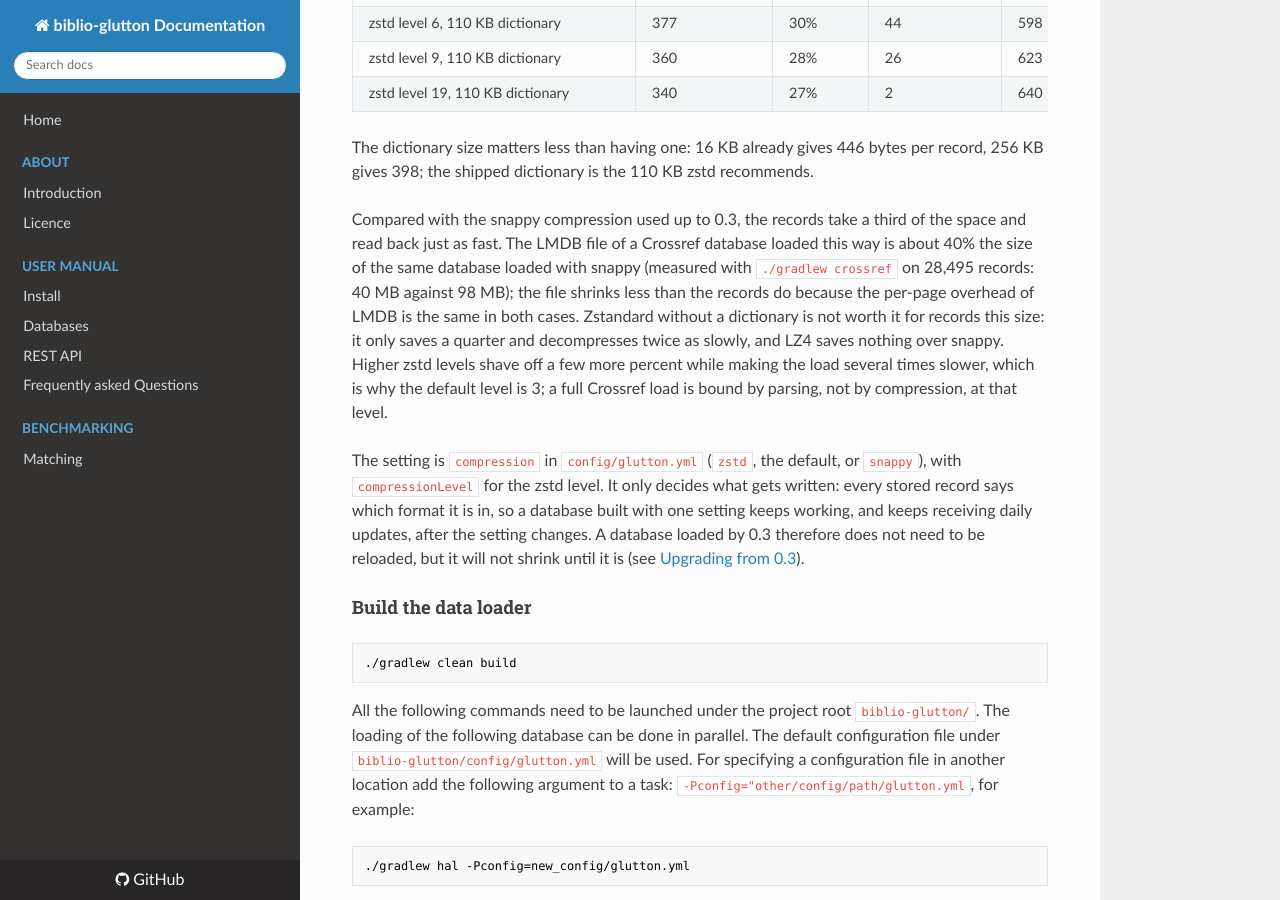
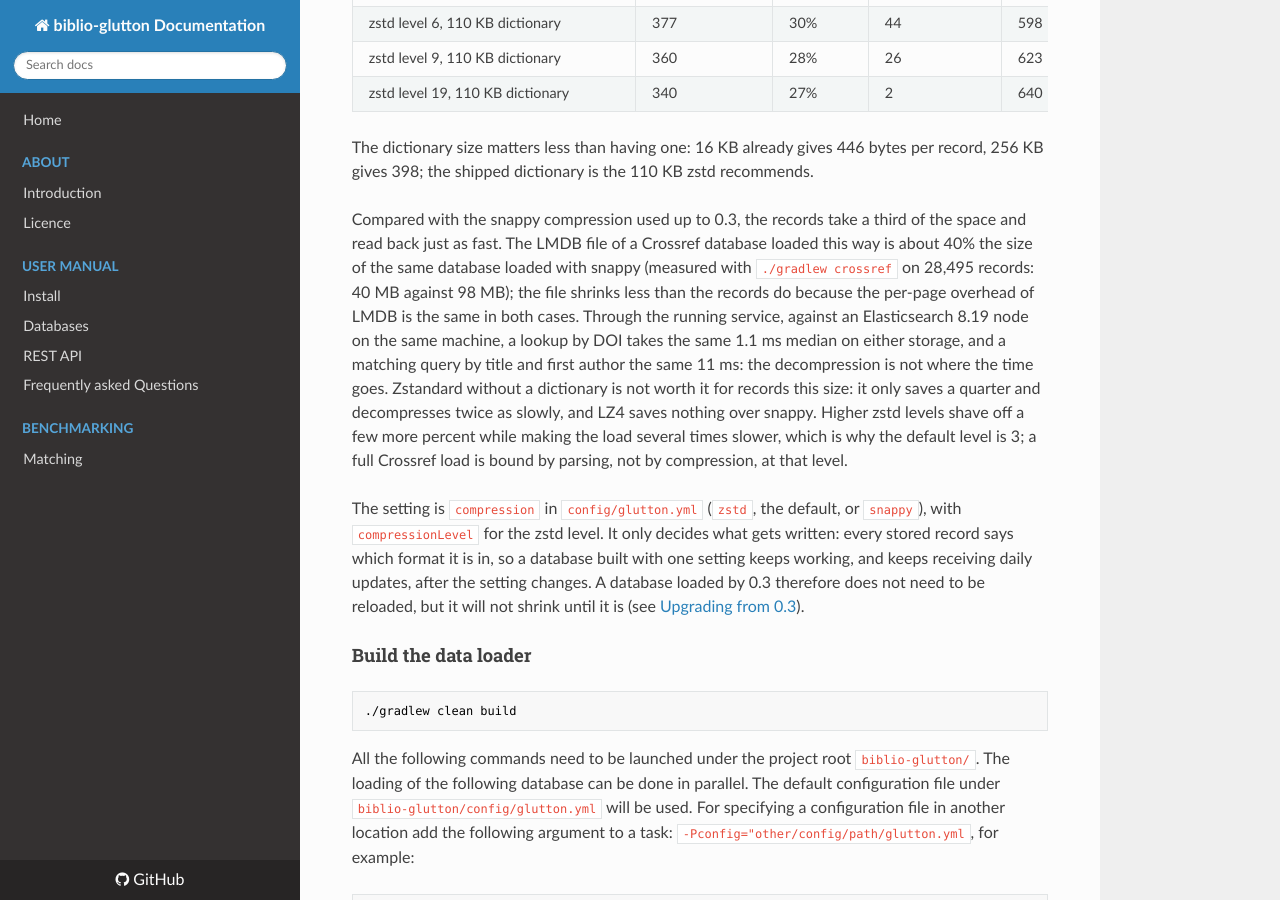
Before and after one commit to kermitt2/biblio-glutton, an MkDocs documentation site: the page built from doc/Build-Databases.md, in a window 1280 px wide and 900 px high, scrolled down 3160 px. Built offline with MkDocs 1.6.1, drawn with Linux system fonts in a browser that asks for light colours; nearby versions of some CDN libraries.

Commit message:
Say what the compression costs through the service, measured on a real node

```diff
--- a/doc/Build-Databases.md
+++ b/doc/Build-Databases.md
@@ -92,7 +92,7 @@
 
 The dictionary size matters less than having one: 16 KB already gives 446 bytes per record, 256 KB gives 398; the shipped dictionary is the 110 KB zstd recommends.
 
-Compared with the snappy compression used up to 0.3, the records take a third of the space and read back just as fast. The LMDB file of a Crossref database loaded this way is about 40% the size of the same database loaded with snappy (measured with `./gradlew crossref` on 28,495 records: 40 MB against 98 MB); the file shrinks less than the records do because the per-page overhead of LMDB is the same in both cases. Zstandard without a dictionary is not worth it for records this size: it only saves a quarter and decompresses twice as slowly, and LZ4 saves nothing over snappy. Higher zstd levels shave off a few more percent while making the load several times slower, which is why the default level is 3; a full Crossref load is bound by parsing, not by compression, at that level.
+Compared with the snappy compression used up to 0.3, the records take a third of the space and read back just as fast. The LMDB file of a Crossref database loaded this way is about 40% the size of the same database loaded with snappy (measured with `./gradlew crossref` on 28,495 records: 40 MB against 98 MB); the file shrinks less than the records do because the per-page overhead of LMDB is the same in both cases. Through the running service, against an Elasticsearch 8.19 node on the same machine, a lookup by DOI takes the same 1.1 ms median on either storage, and a matching query by title and first author the same 11 ms: the decompression is not where the time goes. Zstandard without a dictionary is not worth it for records this size: it only saves a quarter and decompresses twice as slowly, and LZ4 saves nothing over snappy. Higher zstd levels shave off a few more percent while making the load several times slower, which is why the default level is 3; a full Crossref load is bound by parsing, not by compression, at that level.
 
 The setting is `compression` in `config/glutton.yml` (`zstd`, the default, or `snappy`), with `compressionLevel` for the zstd level. It only decides what gets written: every stored record says which format it is in, so a database built with one setting keeps working, and keeps receiving daily updates, after the setting changes. A database loaded by 0.3 therefore does not need to be reloaded, but it will not shrink until it is (see [Upgrading from 0.3](Install.md#upgrading-from-03)).
 
```
